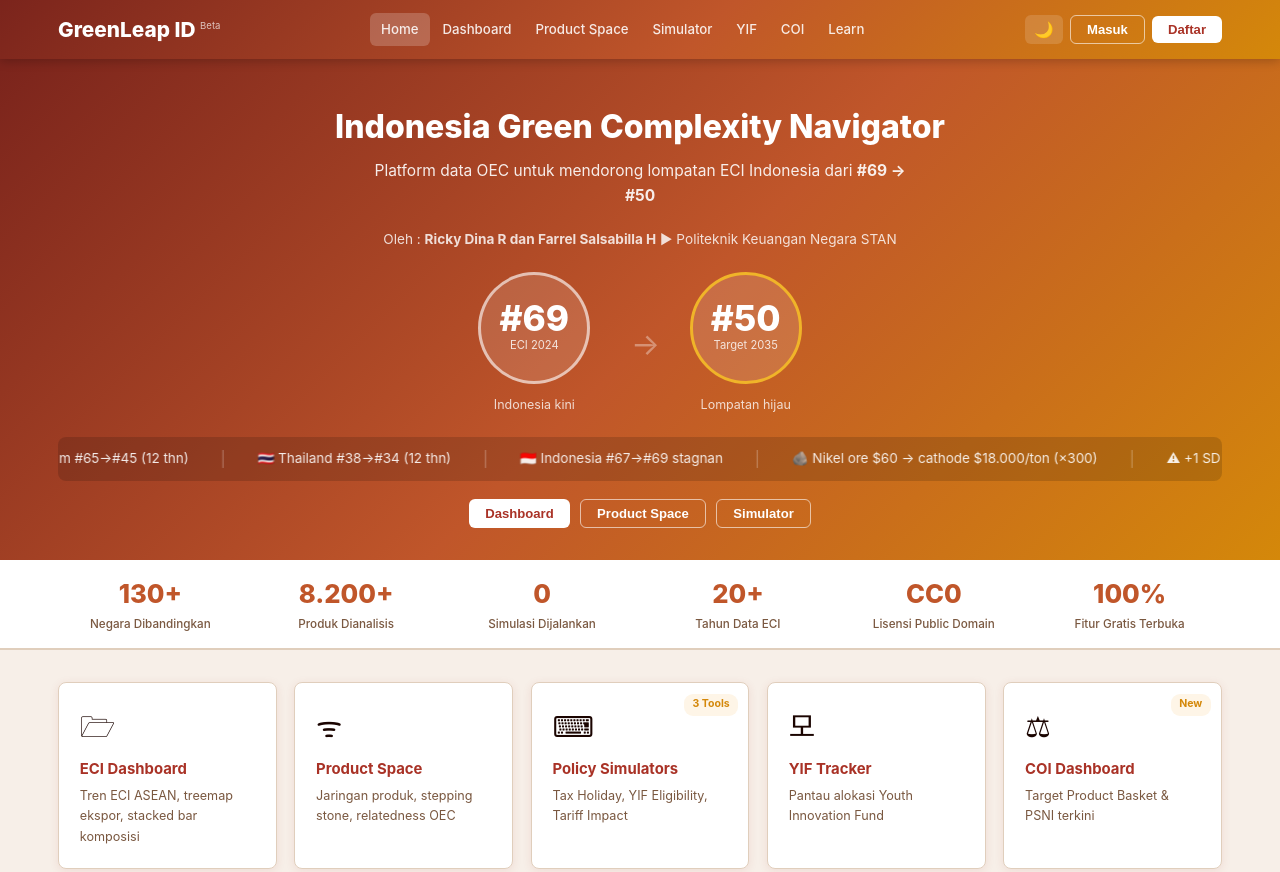
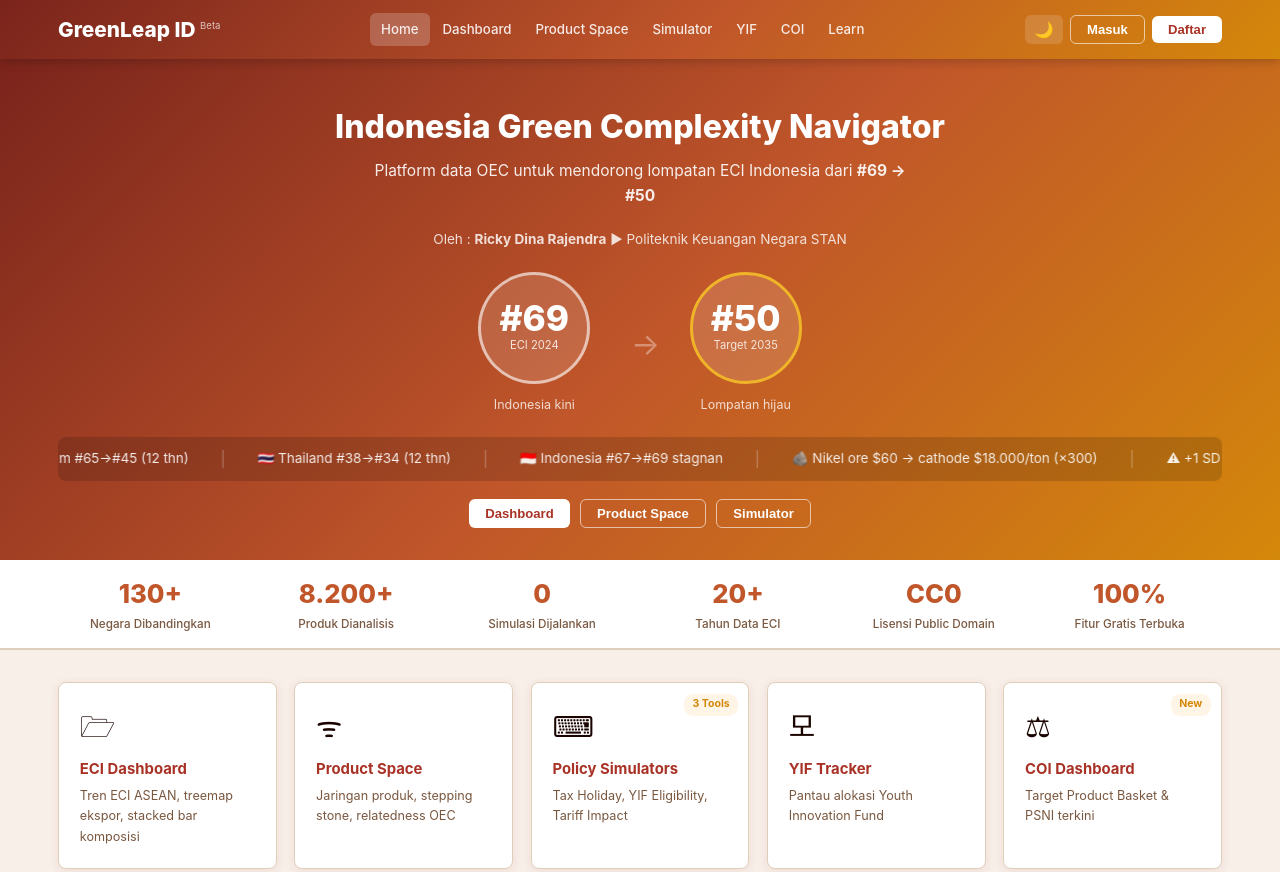
Before and after one commit to 4121220225ricky-create/greenleap.id, a plain HTML site: page index.html in a window 1280 px wide. Shown: the top 872 px of the page. Drawn offline with Linux system fonts and the light colour scheme.

Commit message:
Update index.html

```diff
--- a/index.html
+++ b/index.html
@@ -366,7 +366,7 @@ footer a:hover{color:#fff}
 <div class="w">
   <h1>Indonesia Green Complexity Navigator</h1>
   <p>Platform data OEC untuk mendorong lompatan ECI Indonesia dari <strong>#69 → #50</strong></p>
-  <p style="font-size:.85rem;opacity:.82;margin-top:.2rem">Oleh : <strong>Ricky Dina R dan Farrel Salsabilla H</strong> ► Politeknik Keuangan Negara STAN</p>
+  <p style="font-size:.85rem;opacity:.82;margin-top:.2rem">Oleh : <strong>Ricky Dina Rajendra</strong> ► Politeknik Keuangan Negara STAN</p>
   <div class="gauges">
     <div>
       <div class="gc"><div class="gn">#69</div><div class="gl">ECI 2024</div></div>
```
